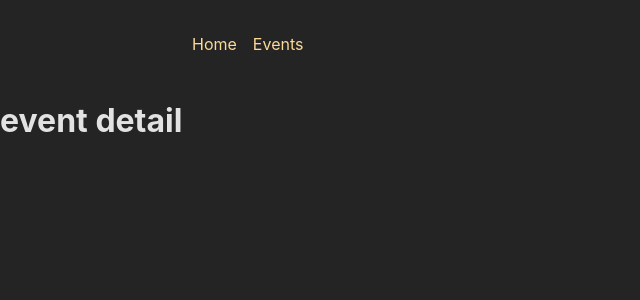
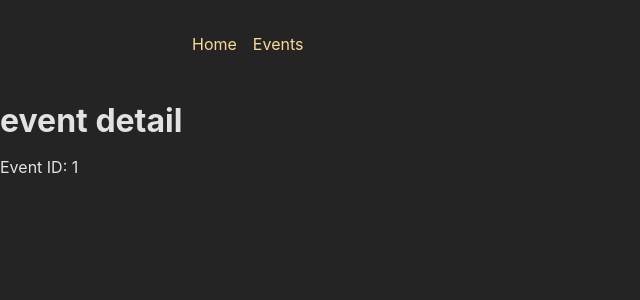
Before and after one commit to MarcoBasileDev/React-Router-Practice, a React (Create React App) app in the folder frontend/: page /events/1 in a window 1280 px wide. Shown: the top 300 px of the page, without its empty margins (0-640 px from the left). Built offline with nearby package versions, Linux system fonts and the light colour scheme.

Commit message:
add useParams to eventdetail

```diff
--- a/frontend/src/pages/EventDetail.js
+++ b/frontend/src/pages/EventDetail.js
@@ -1,3 +1,12 @@
+import { useParams } from "react-router-dom";
+
 export default function EventDetail() {
-  return <h1>event detail</h1>;
+  const params = useParams();
+
+  return (
+    <>
+      <h1>event detail</h1>
+      <p>Event ID: {params.eventId}</p>
+    </>
+  );
 }
```
